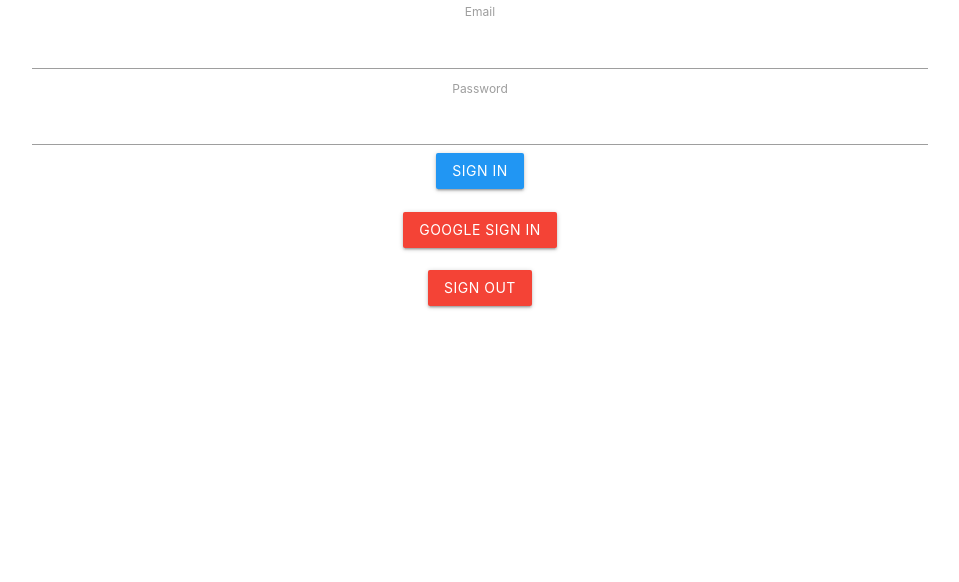
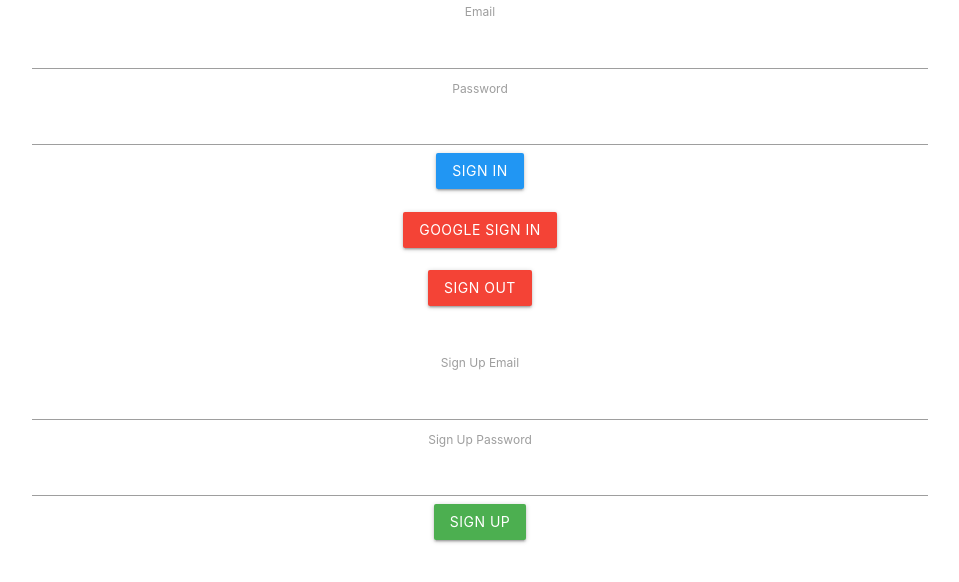
Before and after one commit to phelanjo/cs493, a React (Create React App) app in the folder cs493-notes/: page / in a window 1280 px wide. Shown: the top 582 px of the page, without its empty margins (160-1119 px from the left). Built offline with nearby package versions, Linux system fonts and the light colour scheme; no server answers.

Commit message:
Add sign up form, button, functionality.

```diff
--- a/cs493-notes/src/App.js
+++ b/cs493-notes/src/App.js
@@ -6,7 +6,7 @@
     let googleLogin = document.getElementById('googleLogin');
     let signIn = document.getElementById('login')
     let signOut = document.getElementById('signOut')
-
+    let signup = document.getElementById('signup')
 
     googleLogin.addEventListener('click', () => {
       var googleProvider = new firebase.auth.GoogleAuthProvider()
@@ -41,10 +41,24 @@
           console.log(err)
         })
     }, false)
+
+    signup.addEventListener('click', (e) => {
+      let signUpEmail = document.getElementById('signUpEmail').value
+      let signUpPassword = document.getElementById('signUpPassword').value
+
+      firebase.auth().createUserWithEmailAndPassword(signUpEmail, signUpPassword)
+        .then(user => {
+          console.log(user)
+        })
+        .catch(err => {
+          console.log(err)
+        })
+    })
   }
 
   return (
     <div className="container center App">
+
       <div>
         <form id="signIn">
           <label htmlFor="email">Email</label>
@@ -54,14 +68,31 @@
         </form>
         <button className="btn blue" id="login">Sign In</button>
       </div>
+
       <br />
+
       <div>
         <button className="btn red" id="googleLogin">Google Sign In</button>
       </div>
+
       <br />
+
       <div>
         <button className="btn red" id="signOut">Sign Out</button>
       </div>
+
+      <br /> <br />
+
+      <div>
+        <form id="signUp">
+          <label htmlFor="email">Sign Up Email</label>
+          <input type="email" id="signUpEmail"/>
+          <label htmlFor="password">Sign Up Password</label>
+          <input type="password" id="signUpPassword"/>
+        </form>
+        <button className="btn green" id="signup">Sign Up</button>
+      </div>
+
     </div>
   );
 }
```
